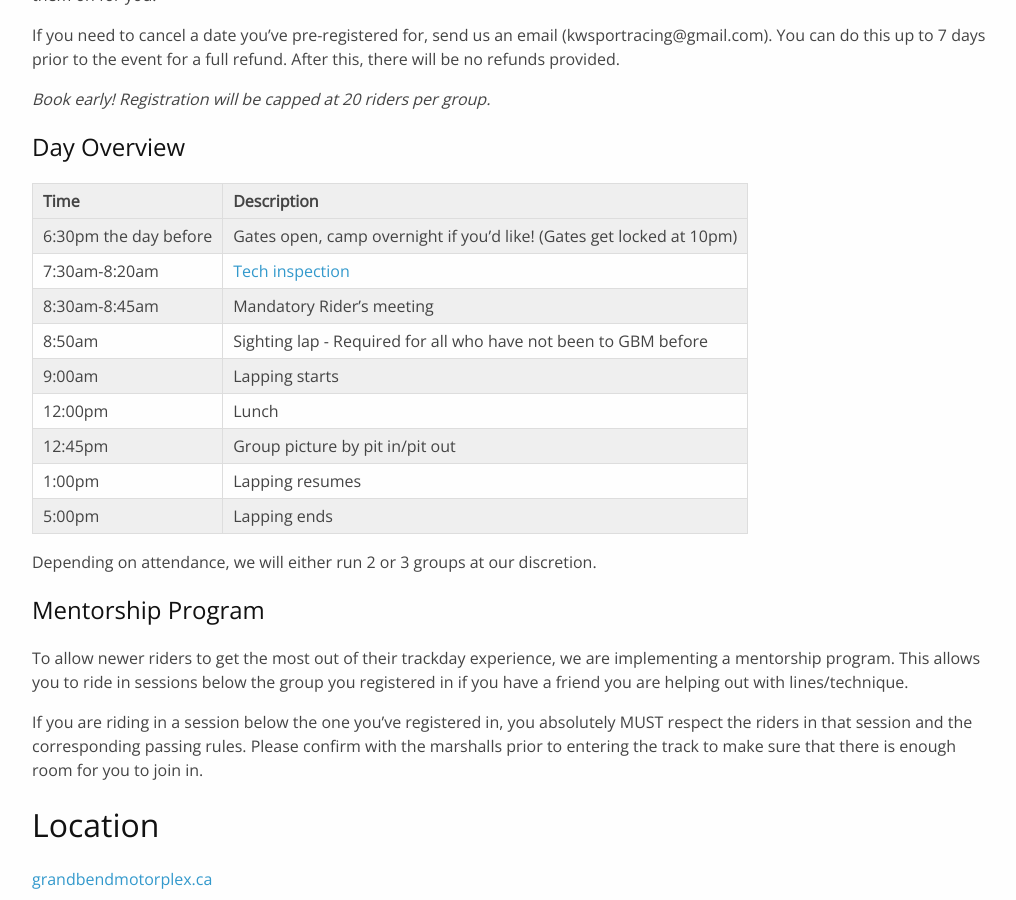
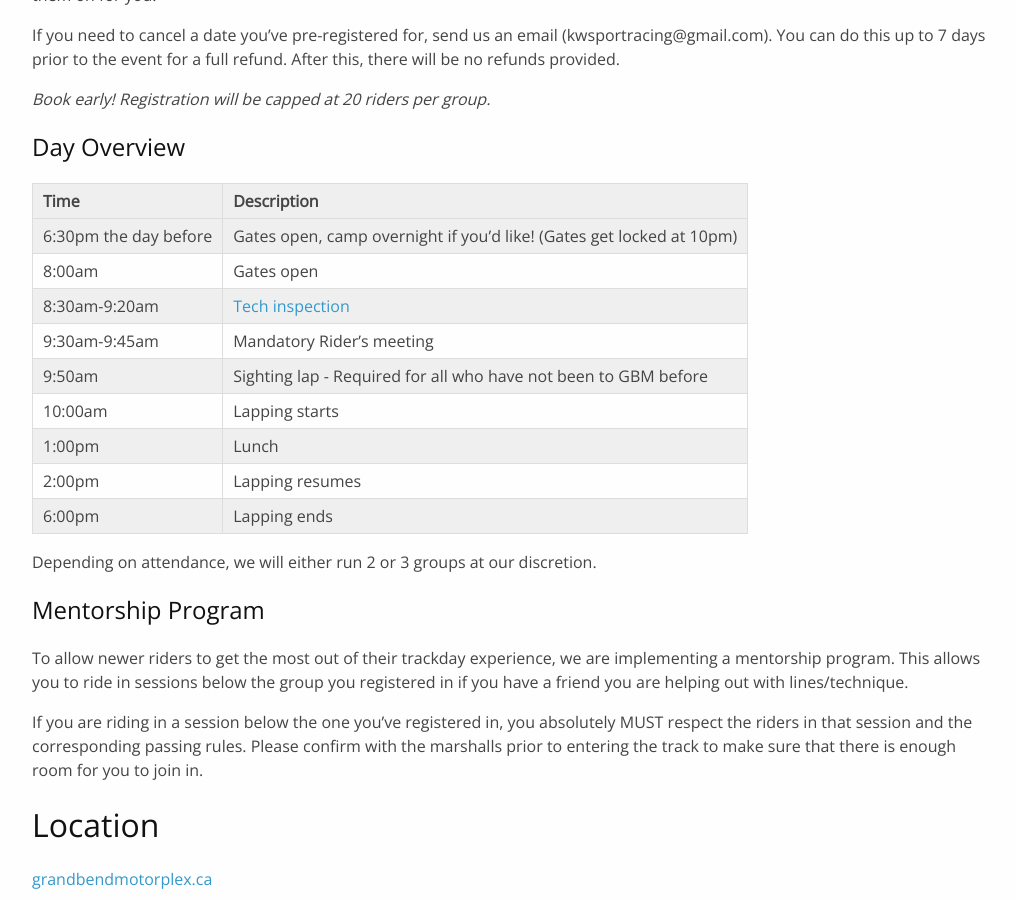
Before and after one commit to kwsportracing/site, a Jekyll site: the page built from docs/dates.md, in a window 1280 px wide and 900 px high, scrolled down 731 px. Shown: the whole window, without its empty margins (128-1144 px from the left). Built offline with Jekyll 4.4.1, drawn with Linux system fonts in a browser that asks for light colours; nearby versions of some CDN libraries.

Commit message:
Update dates.md
Moved schedule up by 1 hour

```diff
--- a/docs/dates.md
+++ b/docs/dates.md
@@ -35,14 +35,14 @@ If you need to cancel a date you've pre-registered for, send us an email (kwspor
 | Time                  | Description                                                                  |
 |-----------------------|------------------------------------------------------------------------------|
 | 6:30pm the day before | Gates open, camp overnight if you'd like! (Gates get locked at 10pm)         |
-| 7:30am-8:20am         | [Tech inspection](/rules/)                                                   |
-| 8:30am-8:45am         | Mandatory Rider's meeting                                                    |
-| 8:50am                | Sighting lap - Required for all who have not been to GBM before              |
-| 9:00am                | Lapping starts                                                               |
-| 12:00pm               | Lunch                                                                        |
-| 12:45pm               | Group picture by pit in/pit out                                              |
-| 1:00pm                | Lapping resumes                                                              |
-| 5:00pm                | Lapping ends                                                                 |
+| 8:00am                | Gates open                                                                   |
+| 8:30am-9:20am         | [Tech inspection](/rules/)                                                   |
+| 9:30am-9:45am         | Mandatory Rider's meeting                                                    |
+| 9:50am                | Sighting lap - Required for all who have not been to GBM before              |
+| 10:00am               | Lapping starts                                                               |
+| 1:00pm                | Lunch                                                                        |
+| 2:00pm                | Lapping resumes                                                              |
+| 6:00pm                | Lapping ends                                                                 |
 
 Depending on attendance, we will either run 2 or 3 groups at our discretion.
 
```
